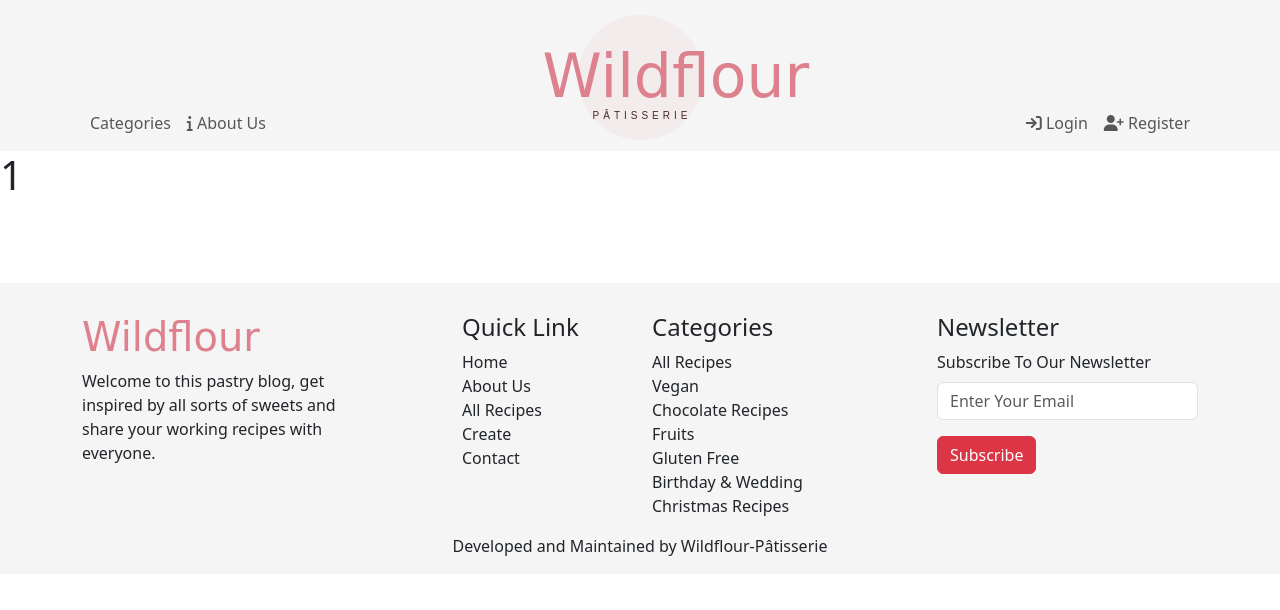
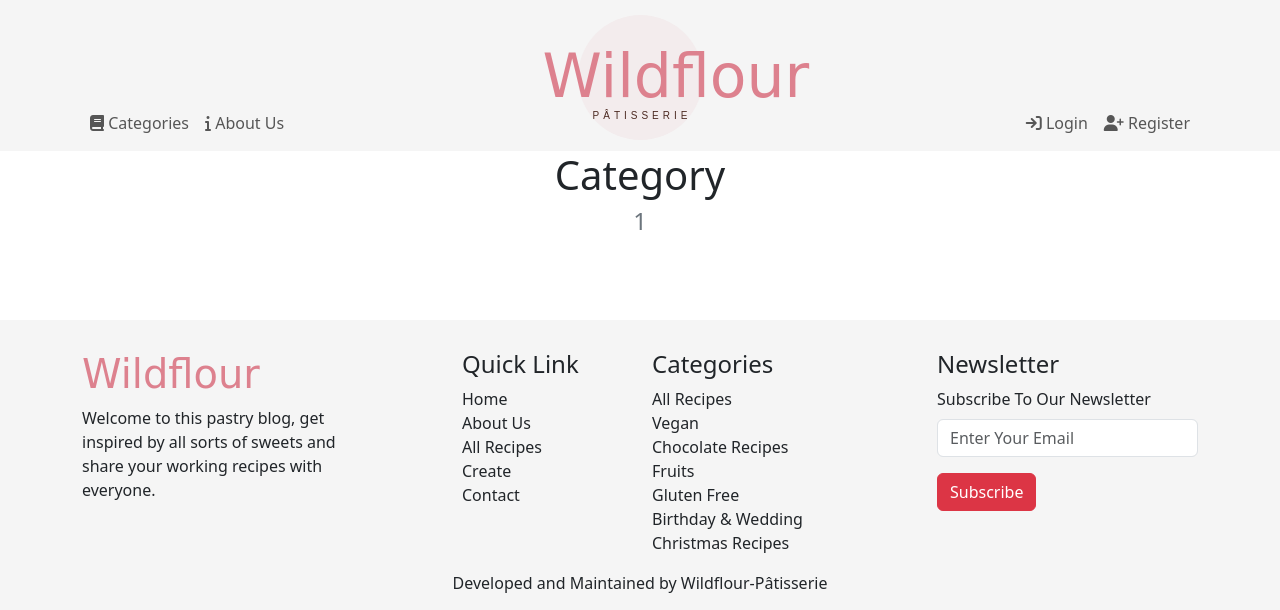
Before and after one commit to Code-Institute-Submissions/dimicoding-wildflour-blogue, a Django app: page /category/1/ in a window 1280 px wide. Shown: the top 610 px of the page. Run offline with Django 3.2, Linux system fonts and the light colour scheme; data that the repository does not hold is empty; some libraries are stand-ins or nearby versions; some web fonts are replaced.

Commit message:
Style title and title category in the template

```diff
--- a/baking/settings.py
+++ b/baking/settings.py
@@ -11,6 +11,7 @@ https://docs.djangoproject.com/en/3.2/ref/settings/
 """
 
 from pathlib import Path
+import cloudinary_storage
 import os
 import dj_database_url
 
--- a/blog/views.py
+++ b/blog/views.py
@@ -33,12 +33,12 @@ def CategoryListView(request):
 
 def CategoryList(request, cat):
     """
-    Renders the categories page
+    Displays the categories page
     """
     recipe_category = Recipe.objects.filter(category=cat.replace('-', ' '))
     return render(
         request,
-        'categories.html',
+        'category.html',
         {
             "cat": cat.title().replace('-', ' '),
             "recipe_category": recipe_category,
--- a/templates/base.html
+++ b/templates/base.html
@@ -58,7 +58,7 @@
                         </li>
                         {% else %}
                         <li class="nav-item">
-                            <a class="nav-link" href="{% url 'categories' %}"><i class=""></i>
+                            <a class="nav-link" href="{% url 'categories' %}"><i class="fa-solid fa-book"></i>
                                 Categories</a>
                         </li>
                         {% endif %}
--- a/templates/categories-page.html
+++ b/templates/categories-page.html
@@ -5,5 +5,9 @@
 <h1>Categories</h1>
 {% for item in cat_list_view %}
 <h3><a class="dropdown-item" href="{% url 'category' item %}">{{ item }}</a></h3>
+<div class="content-img">
+    <img src="{{ category.image.url}}"
+    alt=" {{ category.title }} Image">
+</div>
 {% endfor%}
 {% endblock content %}
--- a/templates/categories.html
+++ b/templates/category.html
@@ -2,12 +2,19 @@
 
 {% block content %}
 
-<h1>{{ cat }}</h1>
+<div class="container">
+    <div class="row text-center">
+        <div class="col">
+            <h1>Category</h1>
+            <h4 class="text-secondary">{{ cat }}</h4>
+        </div>
+    </div>
+</div>
 
 <div class="container">
     <div class="row row-cols-1 row-cols-md-2 g-4">
         {% for recipe in recipe_category %}
-        <div class="col mb-4 content">
+        <div class="col mt-5 mb-4 content">
             <div class="card h-100">
                 <img src="https://about.canva.com/wp-content/uploads/sites/8/2019/03/gray.png" class="card-img-top"
                     alt="...">
--- a/templates/create.html
+++ b/templates/create.html
@@ -7,7 +7,7 @@
     <div class="row">
         <div class="col">
             <div class="form-group">
-                <form method="POST">
+                <form method="POST" enctype="multipart/form-data">
                     {% csrf_token %} {{ form.as_p}}
                     <button class="btn btn-success">Submit</button>
                 </form>
```
